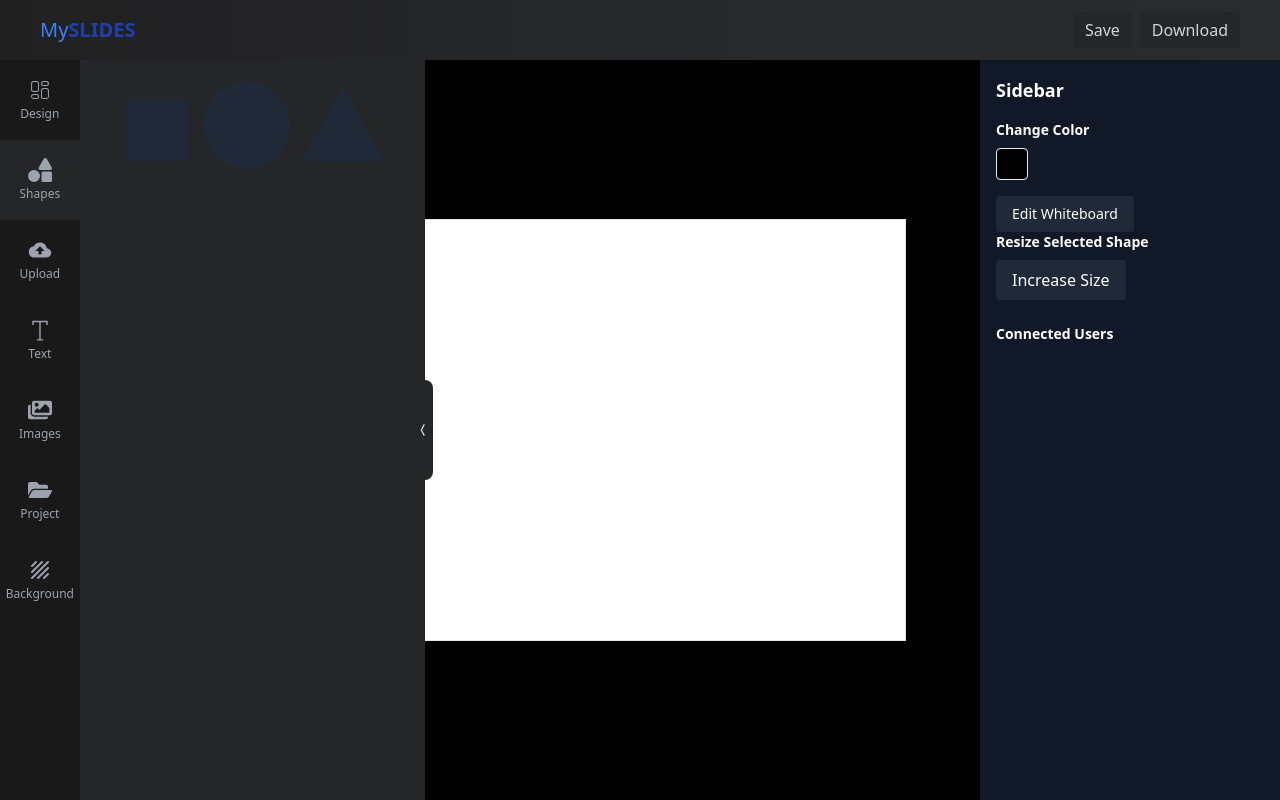
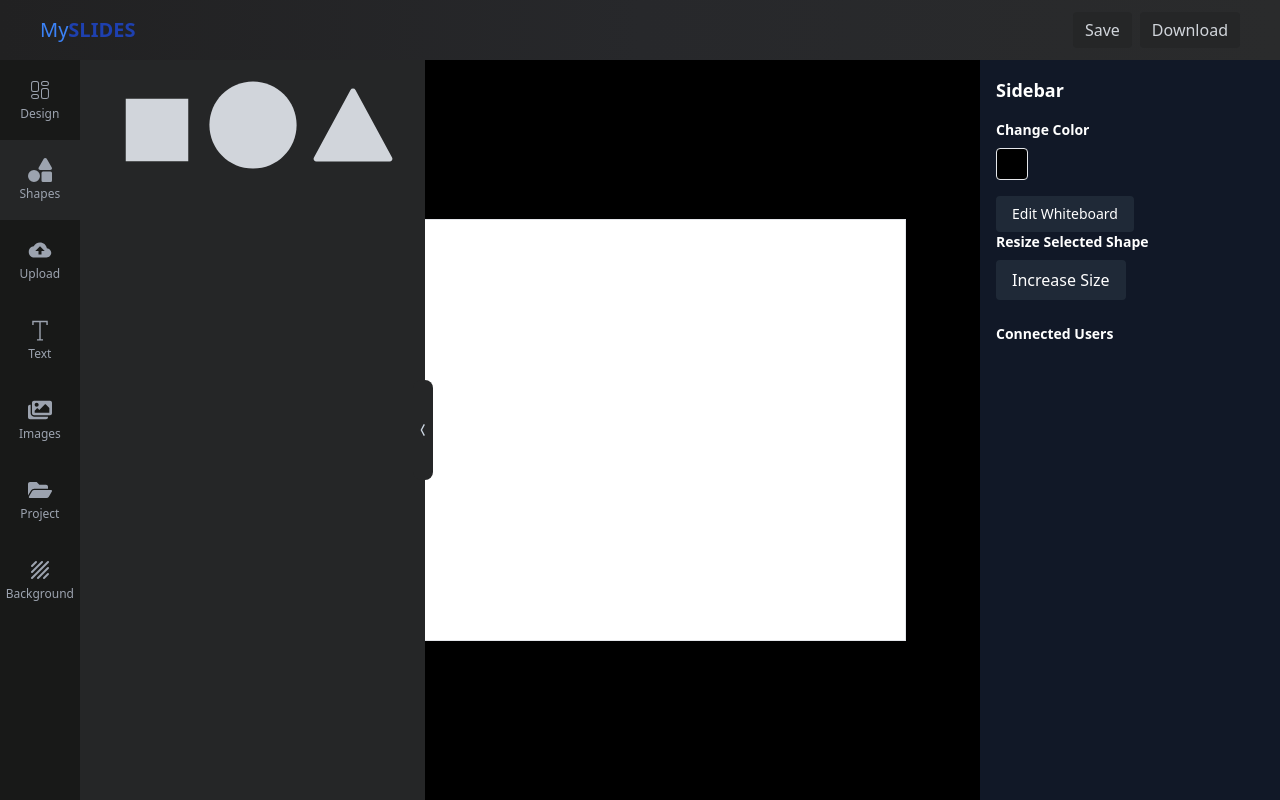
Before and after one commit to jahongirnurmamatov/itransition-task6, a React (Vite) app in the folder frontend/: page /create-slide in a window 1280 px wide. Both pictures are taken after a click on the element "Shapes". Built offline with nearby package versions, Linux system fonts and the light colour scheme.

Commit message:
Toolbar extended konva integration with resizable button and color adjustment

```diff
--- a/frontend/src/components/createSlide/ToolbarExtentded.jsx
+++ b/frontend/src/components/createSlide/ToolbarExtentded.jsx
@@ -2,20 +2,19 @@ import React from "react";
 import { LiaSquareSolid } from "react-icons/lia";
 import { RiArrowLeftWideLine } from "react-icons/ri";
 import { FaCircle } from "react-icons/fa";
-
 import { IoTriangle } from "react-icons/io5";
 import TemplateDesign from "./TemplateDesign";
 import MyImages from "./MyImages";
 import Images from "./Images";
 import Backgrounds from "./Backgrounds";
-import CreateComponent from "../CreateComponent";
+
 const ToolbarExtentded = ({
   show,
   setShow,
   state,
-  createShape,
-  setImage
+  addShape
 }) => {
+
   return (
     <div
       className={`${
@@ -29,22 +28,31 @@ const ToolbarExtentded = ({
       >
         <RiArrowLeftWideLine />
       </div>
-      <div className="">
+      <div>
         {state === "design" && (
-          <div className="">
+          <div>
             <TemplateDesign />
           </div>
         )}
         {state === "shape" && (
-          <div className="grid grid-cols-3">
-            <LiaSquareSolid onClick={()=>createShape('shape','rect')} className="size-[100px] cursor-pointer " />
-            <FaCircle onClick={()=>createShape('shape','circle')} className="size-[90px] cursor-pointer " />
-            <IoTriangle onClick={()=>createShape('shape','triangle')} className="size-[90px] cursor-pointer " />
+          <div className="grid grid-cols-3 gap-4">
+            <LiaSquareSolid
+              onClick={() => addShape("rect")}
+              className="size-[100px] cursor-pointer text-gray-300 hover:text-gray-100"
+            />
+            <FaCircle
+              onClick={() => addShape("circle")}
+              className="size-[90px] cursor-pointer text-gray-300 hover:text-gray-100"
+            />
+            <IoTriangle
+              onClick={() => addShape("triangle")}
+              className="size-[90px] cursor-pointer text-gray-300 hover:text-gray-100"
+            />
           </div>
         )}
         {state === "image" && (
           <div>
-            <MyImages />
+            <MyImages onSelectImage={(src) => addImage(src)} />
           </div>
         )}
         {state === "text" && (
@@ -57,7 +65,7 @@ const ToolbarExtentded = ({
         {state === "project" && <div>project</div>}
         {state === "initImage" && (
           <div className="h-[88vh] overflow-x-auto flex justify-start items-start">
-            <Images setImage={setImage} />
+            <Images onSelectImage={(src) => addImage(src)} />
           </div>
         )}
         {state === "background" && (
```
